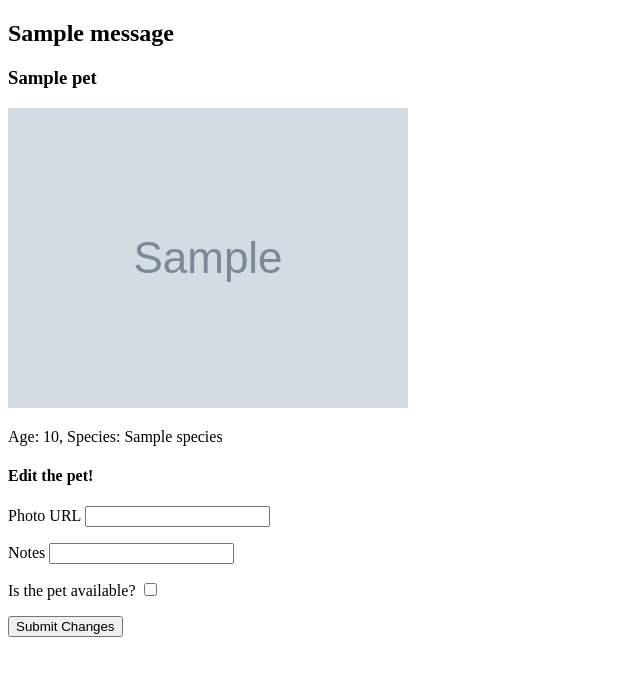
After one commit to d-lee84/flask-adopt, a Flask app: template templates/pet_details.html in a window 1280 px wide. The commit adds this page. Shown: the top 676 px of the page, without its empty margins (0-640 px from the left). Run offline with Flask 2, Linux system fonts and the light colour scheme; the template is opened without the code that fills it: values that come from a table or form of the project are taken from there, most other values are stand-ins (such as "Sample title", 1, 10 or a date in 2020); grey boxes marked "Sample" are stand-in pictures; one stand-in notice (Sample message) is shown; data that the repository does not hold is empty.

Commit message:
finished pet details and edit pages

```diff
--- a/app.py
+++ b/app.py
@@ -1,12 +1,12 @@
 """Flask app for adopt app."""
 
-from flask import Flask, render_template, redirect
+from flask import Flask, render_template, redirect, flash
 
 from flask_debugtoolbar import DebugToolbarExtension
 
 from models import db, connect_db, Pet
 
-from forms import AddPetForm
+from forms import AddPetForm, EditPetForm
 
 app = Flask(__name__)
 
@@ -21,7 +21,7 @@ db.create_all()
 # Having the Debug Toolbar show redirects explicitly is often useful;
 # however, if you want to turn it off, you can uncomment this line:
 #
-# app.config['DEBUG_TB_INTERCEPT_REDIRECTS'] = False
+app.config['DEBUG_TB_INTERCEPT_REDIRECTS'] = False
 
 toolbar = DebugToolbarExtension(app)
 
@@ -44,10 +44,29 @@ def add_pet():
         # photo_url = form.photo_url.data
         # age = form.age.data
         # notes = form.notes.data
+
         pet = Pet()
         form.populate_obj(pet)
         db.session.add(pet)
         db.session.commit()
         return redirect("/")
     else:
-        render_template("/add", form=form)
+        return render_template("add_pet.html", form=form)
+
+
+@app.route('/<int:pet_id>', methods=["GET", "POST"])
+def handle_pet_listing_and_edit_form(pet_id):
+    """ Handle showing pet information and edit form """
+
+    pet = Pet.query.get_or_404(pet_id)
+    form = EditPetForm(obj=pet)
+
+    if form.validate_on_submit():
+        form.populate_obj(pet)
+        db.session.commit()
+
+        flash("The edit has been submitted!")
+
+        return redirect(f"/{pet.id}")
+    else:
+        return render_template("pet_details.html", form=form, pet=pet)
--- a/forms.py
+++ b/forms.py
@@ -1,18 +1,21 @@
 """Forms for adopt app."""
 from flask_wtf import FlaskForm
-from wtforms import StringField, FloatField, SelectField
+from wtforms import StringField, FloatField, SelectField, BooleanField
 from wtforms.validators import InputRequired, Optional, Email, URL, AnyOf
 
 
 class AddPetForm(FlaskForm):
+    """ The pet add form accessed from the homepage """
     name = StringField("Pet Name", validators=[InputRequired()])
     species = StringField("Species",
                           validators=[InputRequired(),
-                                      AnyOf("cat",
-                                            "dog",
-                                            "porcupine",
-                                            message="not a valid species")])
-    photo_url = StringField("Photo URL", validators=[InputRequired(), URL()])
+                                      AnyOf(("cat",
+                                             "dog",
+                                             "porcupine"),
+                                             message="""not a valid species,
+                                             please enter one of the following:
+                                             cat, dog, porcupine""")])
+    photo_url = StringField("Photo URL", validators=[Optional(), URL()])
     age = SelectField('Age',
                       choices=[
                                ('baby', 'Baby'),
@@ -20,4 +23,12 @@ class AddPetForm(FlaskForm):
                                ('adult', 'Adult'),
                                ('senior', 'Senior')],
                       validators=[InputRequired()])
-    notes = StringField("Pet Name")
+    notes = StringField("Notes")
+
+
+class EditPetForm(FlaskForm):
+    """ The pet edit form on the pet details page """
+
+    photo_url = StringField("Photo URL", validators=[Optional(), URL()])
+    notes = StringField("Notes")
+    available = BooleanField("Is the pet available?")
--- a/models.py
+++ b/models.py
@@ -15,7 +15,7 @@ def connect_db(app):
     db.init_app(app)
 
 
-class Pet(db.Models):
+class Pet(db.Model):
     """ Model for our pets table """
 
     __tablename__ = 'pets'
@@ -31,8 +31,8 @@ class Pet(db.Models):
                           nullable=False,
                           default='')
     age = db.Column(db.Text,
-                    db.CheckContraint(
-                        'age in ("baby", "young", "adult", "senior")'
+                    db.CheckConstraint(
+                        "age in ('baby', 'young', 'adult', 'senior')"
                     ),
                     nullable=False)
     notes = db.Column(db.Text)
--- a/templates/homepage.html
+++ b/templates/homepage.html
@@ -8,7 +8,7 @@
 {% if pet.photo_url %}
 <img src="{{ pet.photo_url }}" alt="Image of {{ pet.name}}">
 {% endif %}
-<h3>{{ pet.name }}</h3>
+<h3><a href="/{{ pet.id }}">{{ pet.name }}</a></h3>
 {% if pet.available %}
 <b>is available!</b>
 {% endif %}
--- /dev/null
+++ b/templates/pet_details.html
@@ -0,0 +1,43 @@
+{% extends 'base.html' %}
+
+
+{% block content %}
+
+{% for msg in get_flashed_messages() %}
+    <h2>{{ msg }}</h2>
+{% endfor %}
+
+<h3>{{ pet.name}}</h3>
+
+{% if pet.photo_url %}
+<img src="{{pet.photo_url}}" alt="Picture of {{pet.name}}">
+{% endif %}
+
+<p>
+    Age: {{ pet.age }}, Species: {{ pet.species }}
+</p>
+
+<form action="/{{ pet.id }}" method="POST">
+    <h4>Edit the pet!</h4>
+
+    {{ form.hidden_tag() }}
+
+    {% for field in form
+        if field.widget.input_type != 'hidden' %}
+    <p>
+        {{ field.label }}
+        {{ field }}
+
+        {% for error in field.errors %}
+        {{error}}
+        {% endfor %}
+    </p>
+
+    {% endfor %}
+
+
+    <button type="submit">Submit Changes</button>
+
+</form>
+
+{% endblock %}
```
Also changed, not shown: requirements.txt (+14 -5 lines), templates/add_pet.html (added, +28 -0 lines).
